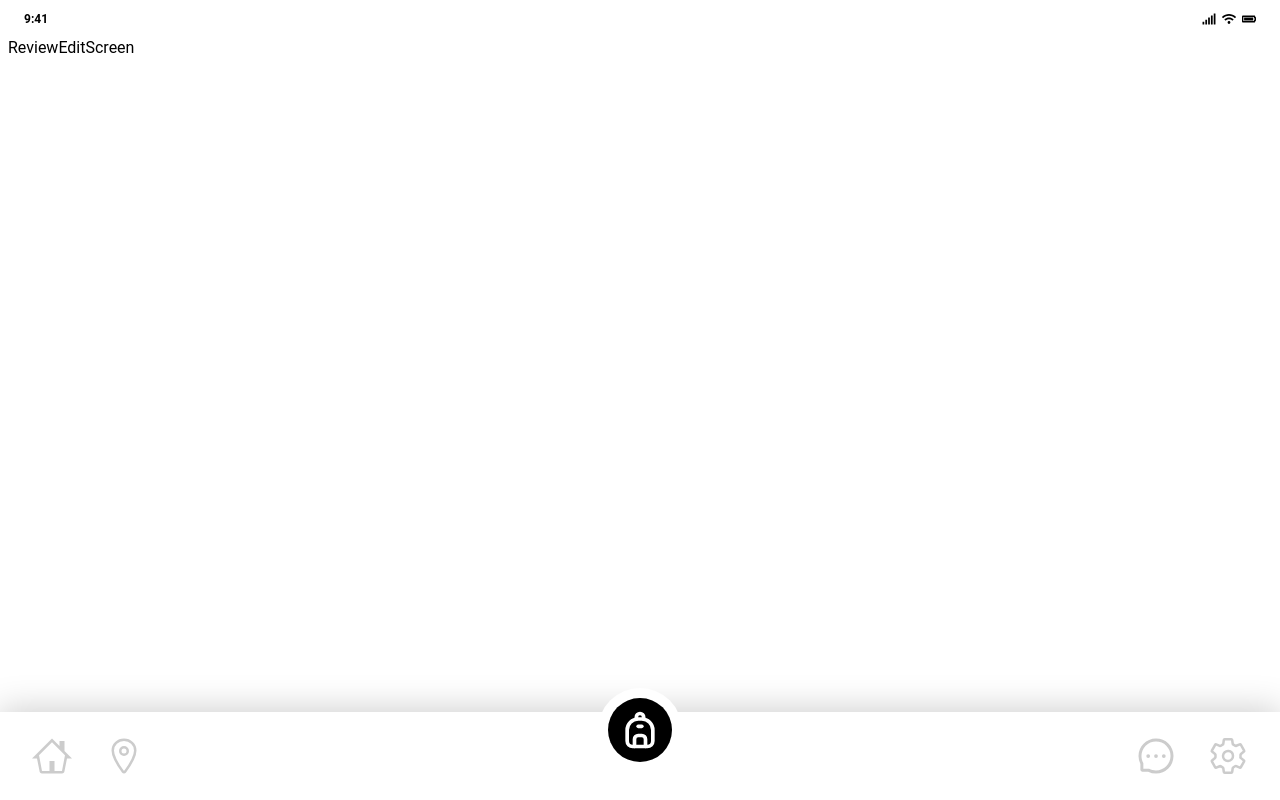
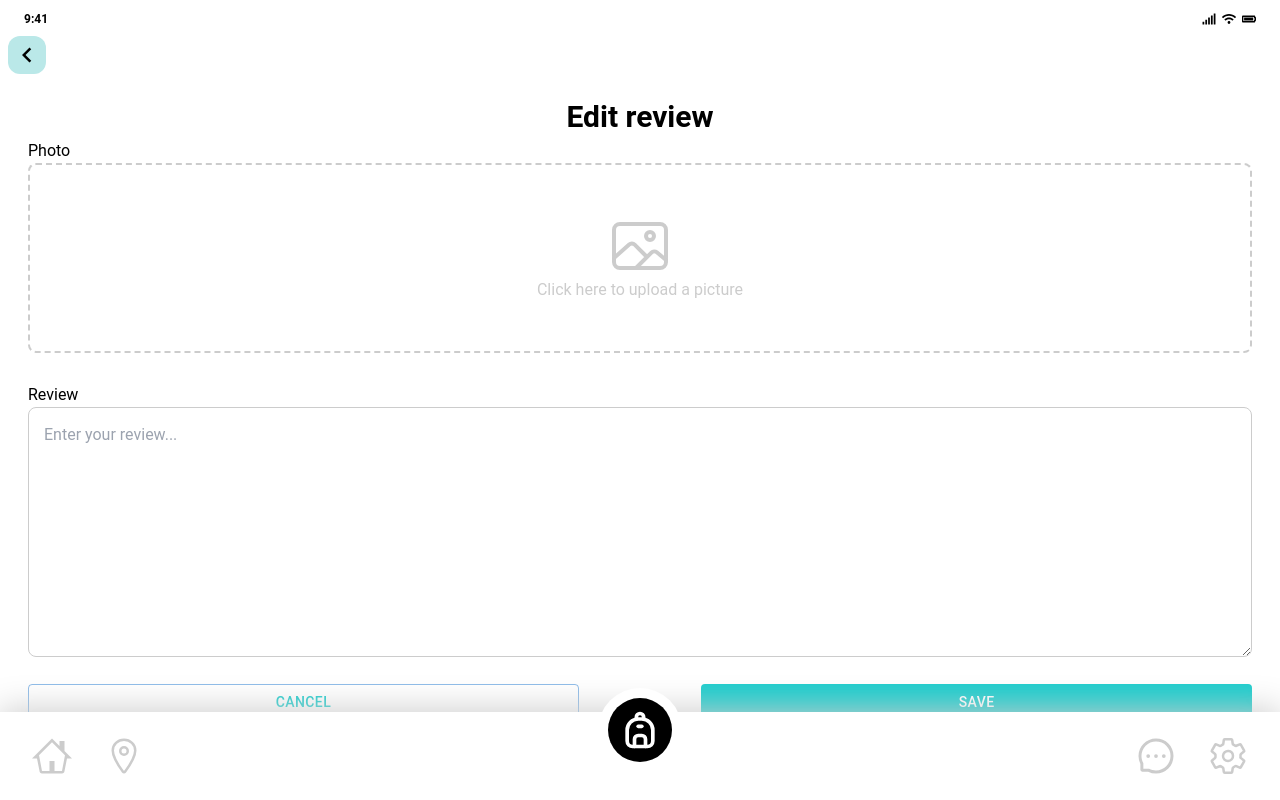
Before and after one commit to xJQx/sc2006-feeditforward, a React (Create React App) app in the folder FeedItForward/frontend/: page /review/edit/1 in a window 1280 px wide. Built offline with nearby package versions, Linux system fonts and the light colour scheme.

Commit message:
added review edit screen (WIP)

```diff
--- a/FeedItForward/frontend/package.json
+++ b/FeedItForward/frontend/package.json
@@ -3,7 +3,10 @@
   "version": "0.1.0",
   "private": true,
   "dependencies": {
+    "@emotion/react": "^11.11.1",
+    "@emotion/styled": "^11.11.0",
     "@mui/base": "^5.0.0-beta.21",
+    "@mui/material": "^5.14.16",
     "@testing-library/jest-dom": "^5.17.0",
     "@testing-library/react": "^13.4.0",
     "@testing-library/user-event": "^13.5.0",
--- a/FeedItForward/frontend/src/components/Form/FormTextArea.tsx
+++ b/FeedItForward/frontend/src/components/Form/FormTextArea.tsx
@@ -15,7 +15,7 @@ const FormTextArea: React.FC<FormTextAreaProps> = ({ value, onChange }) => {
   };
 
   return (
-    <div>
+    <div style={{marginBottom: '20px'}}>
     <p> Review</p>
     <TextareaAutosize
       className='textarea-custom'
--- a/FeedItForward/frontend/src/screens/ConsumerUI/ReviewAddScreen.tsx
+++ b/FeedItForward/frontend/src/screens/ConsumerUI/ReviewAddScreen.tsx
@@ -2,6 +2,7 @@ import React, { useState } from "react";
 import FormImagePicker from "../../components/Form/FormImagePicker";
 import FormTextArea from "../../components/Form/FormTextArea";
 import { ButtonBackNavigation } from "../../components";
+import {Button} from '@mui/material';
 
 export const ReviewAddScreen = () => {
   const [text, setText] = useState('');
@@ -9,6 +10,17 @@ export const ReviewAddScreen = () => {
   const handleTextChange = (newText: string) => {
     setText(newText);
   };
+
+  const submitButtonStyles = {
+    color: 'white',
+    backgroundColor: '#1BCCCC',
+    minWidth: '100%',
+
+  };
+
+  const handleSubmitClick = () =>{
+    alert('Submit button clicked');
+  }
 
   return (
 
@@ -21,6 +33,12 @@ export const ReviewAddScreen = () => {
       value={text}
       onChange={handleTextChange}
       />
+      <Button
+      style={submitButtonStyles}
+      onClick={handleSubmitClick}
+      >
+        Submit
+        </Button>
        </div>
     </div>
   );
--- a/FeedItForward/frontend/src/screens/ConsumerUI/ReviewEditScreen.tsx
+++ b/FeedItForward/frontend/src/screens/ConsumerUI/ReviewEditScreen.tsx
@@ -1,5 +1,66 @@
-import React from "react";
+import React, { useState } from "react";
+import FormImagePicker from "../../components/Form/FormImagePicker";
+import FormTextArea from "../../components/Form/FormTextArea";
+import { ButtonBackNavigation } from "../../components";
+import {Button} from '@mui/material';
 
 export const ReviewEditScreen = () => {
-  return <div>ReviewEditScreen</div>;
+  const [text, setText] = useState('');
+
+  const handleTextChange = (newText: string) => {
+    setText(newText);
+  };
+
+  const cancelButtonStyles = {
+    color: '#1BCCCC',
+    minWidth: '45%'
+  };
+
+  const saveButtonStyles = {
+    color: 'white',
+    backgroundColor: '#1BCCCC',
+    minWidth: '45%'
+  };
+
+  const handleCancelClick = () =>{
+    alert('Cancel button clicked');
+  }
+
+  const handleSaveClick = () =>{
+    alert('Save button clicked');
+  }
+
+  return (
+
+    <div>
+      <ButtonBackNavigation/>
+      <div style={{padding: '20px'}}>
+      <h1 style={{fontSize :'30px', fontWeight:'bold', textAlign: 'center'}}>Edit review</h1>
+      <FormImagePicker />
+      {/* add icons for editing to add/edit picture -- use isEdit prop*/}
+      <FormTextArea
+      value={text}
+      onChange={handleTextChange}
+      />
+      {/* add icon to edit textarea -- add an isEdit prop*/}
+
+      <div style={{ display: 'flex', justifyContent: 'space-between'}}>
+        <Button
+          style={cancelButtonStyles}
+          onClick={handleCancelClick}
+          variant="outlined"
+        >
+          Cancel
+        </Button>
+        <Button
+          style={saveButtonStyles}
+          onClick={handleSaveClick}
+        >
+          Save
+        </Button>
+      </div>
+      </div>
+    </div>
+  );
+
 };
```
Also changed, not shown: 1 other file (tests, documents, lock files or other folders).
